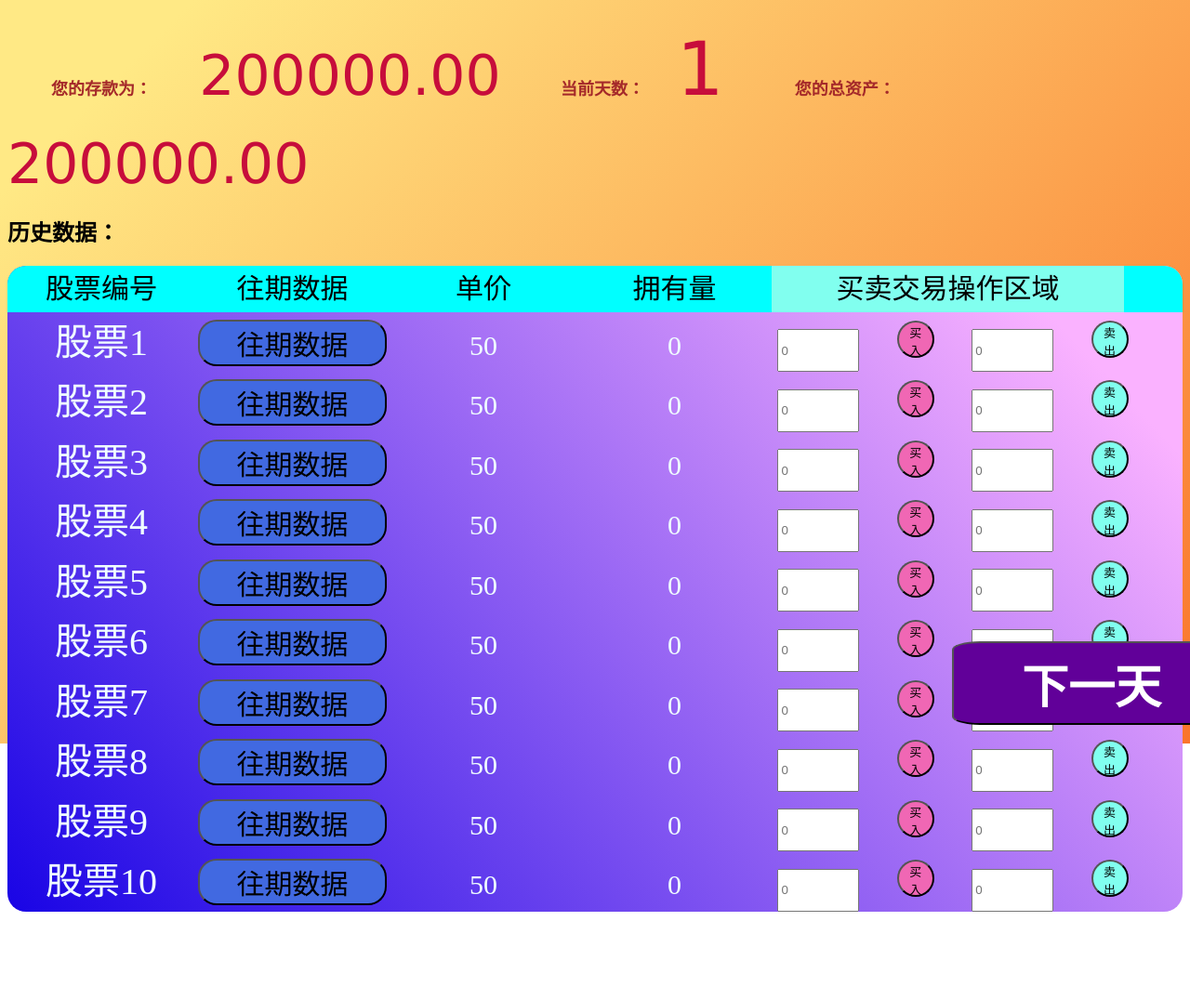
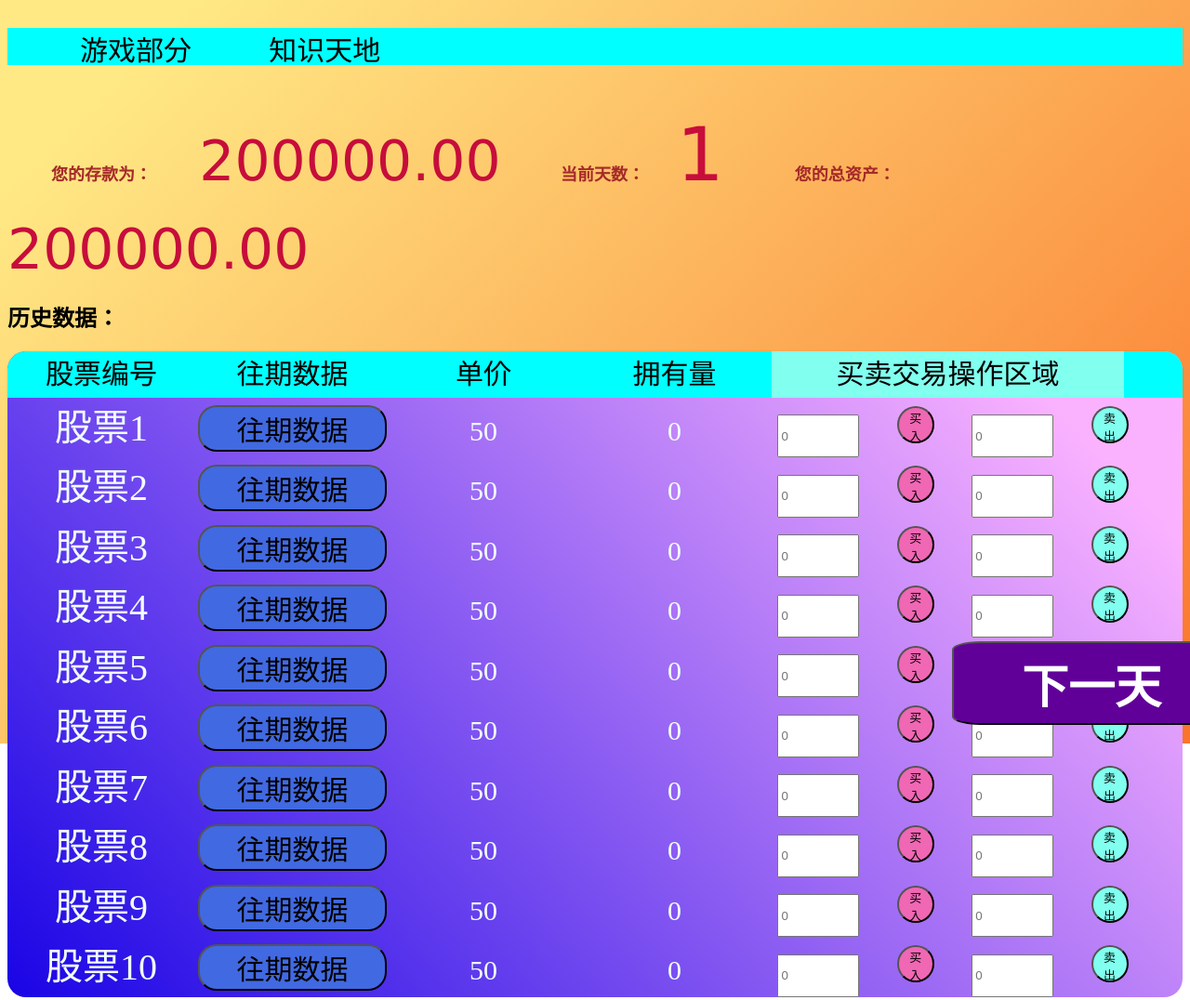
Before and after one commit to 770690988/SharesGame, a plain HTML site: page pages/game.html in a window 1280 px wide. Shown: the top 1076 px of the page at 93% size. Drawn offline with Linux system fonts and the light colour scheme.

Commit message:
week7demo

```diff
--- a/assets/css/game.css
+++ b/assets/css/game.css
@@ -130,3 +130,14 @@
     font-weight: bold;
     font-size: 50px;
 }
+
+.lanMu {
+    background-color: aqua;
+    height: 40px;
+    font-size: 30px;
+    overflow: hidden;
+}
+
+.lanMu li:hover {
+    background-color: rgb(14, 17, 16, 0.2);
+}
--- a/assets/js/main.js
+++ b/assets/js/main.js
@@ -160,3 +160,7 @@ function jump(label) {
     window.location.href = "gameOver.html";
 
 }
+
+function gotoKnowledge() {
+    location.href = "knowledge.html";
+}
--- a/pages/game.html
+++ b/pages/game.html
@@ -20,6 +20,12 @@
     <div id="BodyBackground">
     </div>
 
+    <!--标题栏-->
+    <ul class="lanMu">
+        <li id="gamePart" class="col-sm-2" onclick="">游戏部分</li>
+        <li id="knowledgePart" class="col-sm-2" onclick="gotoKnowledge()">知识天地</li>
+
+    </ul>
     <!--主标题(存款、天数、资产)-->
     <div class="container">
         <div class="row1">
```
Also changed, not shown: pages/knowledge.html (added).
